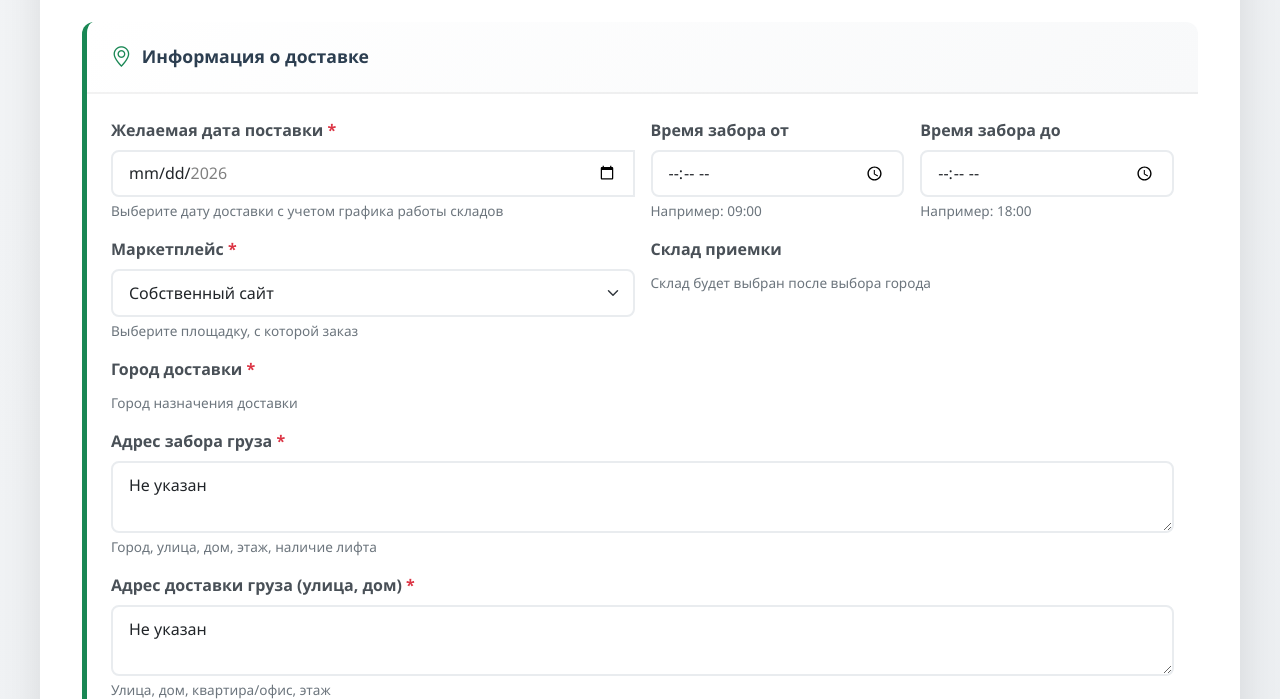
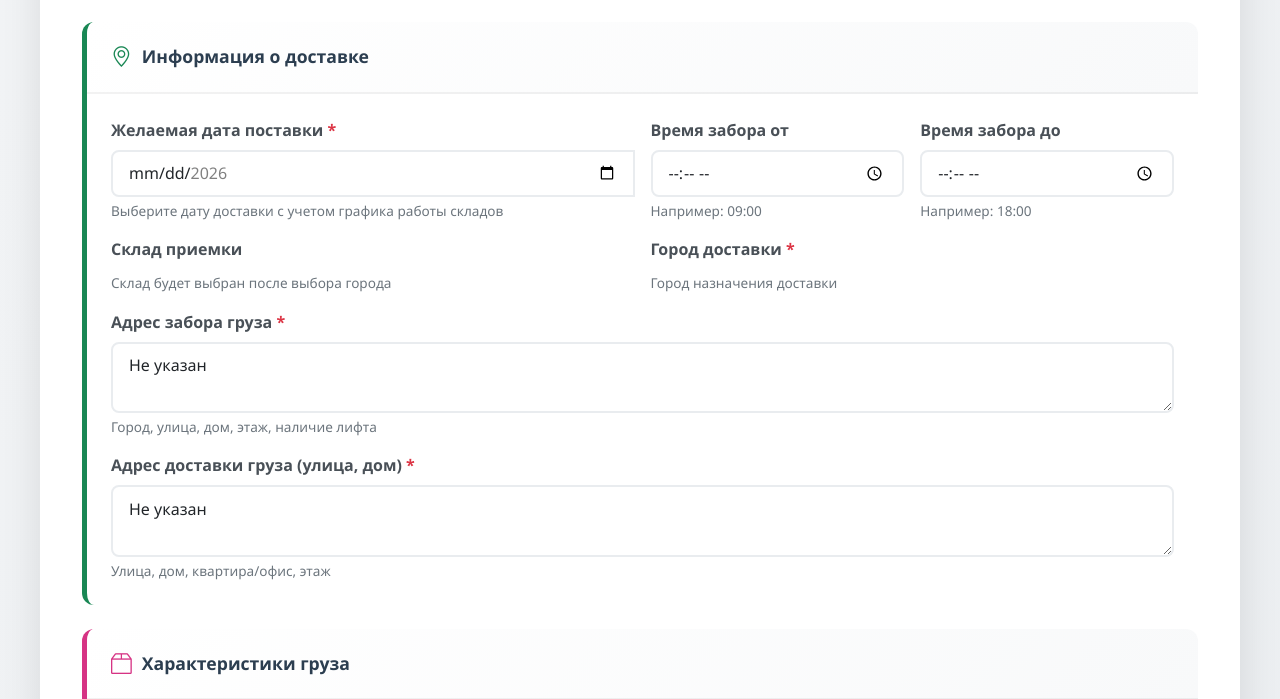
Before and after one commit to ilmir-muslim/crm_logistic, a Django app: page /order/pickup/ in a window 1280 px wide. Shown: the part 2561-3260 px from the top of the page. Run offline with Django 5.2, Linux system fonts and the light colour scheme; data that the repository does not hold is empty.

Commit message:
удалить дату поставки на мп и поле маркет плейс

```diff
--- a/create_all_test_data.py
+++ b/create_all_test_data.py
@@ -374,7 +374,6 @@ pickup_addresses_pickup = [
     "Владивосток, ул. Светланская, 50",
 ]
 
-marketplaces = ["Wildberries", "Ozon", "Яндекс.Маркет", "Собственный сайт", "Другое"]
 
 # Получаем список складов для привязки
 warehouse_list = list(Warehouse.objects.all())
@@ -402,7 +401,6 @@ for i in range(25):
         client_company=clients[i % len(clients)],
         client_phone=f"+7916{3000000 + i*1000}",
         client_email=f"client{i}@example.com",
-        marketplace=marketplaces[i % len(marketplaces)],
         desired_delivery_date=date.today() + timedelta(days=(i % 7) + 2),
         delivery_address=f"ул. Доставки, д.{i+1}, кв.{i%10+1}",
         invoice_number=f"INV-{1000+i}" if i % 3 == 0 else None,
--- a/logistic/admin.py
+++ b/logistic/admin.py
@@ -7,7 +7,6 @@ class DeliveryOrderAdmin(admin.ModelAdmin):
     list_display = [
         "tracking_number",
         "shipped_at",
-        "fulfilled_at",
         "delivery_date",
         "sender_display",
         "recipient_display",
@@ -44,7 +43,6 @@ class DeliveryOrderAdmin(admin.ModelAdmin):
                 "fields": (
                     "tracking_number",
                     "shipped_at",
-                    "fulfilled_at",
                     "delivery_date",
                     "sender",
                     "pickup_address",
--- a/logistic/forms.py
+++ b/logistic/forms.py
@@ -209,7 +209,6 @@ class DeliveryOrderCreateForm(forms.ModelForm):
         model = DeliveryOrder
         fields = [
             "shipped_at",
-            "fulfilled_at",
             "delivery_date",
             "sender",
             "pickup_address",
@@ -230,9 +229,6 @@ class DeliveryOrderCreateForm(forms.ModelForm):
         widgets = {
             "shipped_at": forms.DateInput(
                 attrs={"type": "date", "class": "form-control", "required": "required"}
-            ),
-            "fulfilled_at": forms.DateInput(
-                attrs={"type": "date", "class": "form-control"}
             ),
             "delivery_date": forms.DateInput(
                 attrs={"type": "date", "class": "form-control", "required": "required"}
--- a/logistic/models.py
+++ b/logistic/models.py
@@ -18,10 +18,6 @@ class DeliveryOrder(models.Model):
         ("shipped", "Отправлено"),
     ]
     shipped_at = models.DateField(null=True, blank=True, verbose_name='Дата отгрузки со склада')
-
-    fulfilled_at = models.DateField(
-        null=True, blank=True, verbose_name="Дата поставки на МП"
-    )
 
     delivery_date = models.DateField(
         null=True, blank=True, verbose_name="Дата доставки"
--- a/order_form/forms.py
+++ b/order_form/forms.py
@@ -183,7 +183,6 @@ class ClientPickupForm(forms.ModelForm):
         model = PickupOrder
         fields = [
             "delivery_address",
-            "marketplace",
             "desired_delivery_date",
             "pickup_address",
             "quantity",
@@ -221,7 +220,6 @@ class ClientPickupForm(forms.ModelForm):
                     "placeholder": "Улица, дом, квартира/офис, этаж, наличие лифта",
                 }
             ),
-            "marketplace": forms.Select(attrs={"class": "form-select"}),
             "quantity": forms.NumberInput(
                 attrs={
                     "class": "form-control",
@@ -302,7 +300,6 @@ class ClientPickupForm(forms.ModelForm):
         labels = {
             "delivery_city": "Город доставки *",
             "delivery_address": "Адрес доставки (улица, дом) *",
-            "marketplace": "Маркетплейс *",
             "desired_delivery_date": "Желаемая дата поставки *",
             "pickup_address": "Адрес забора груза *",
             "quantity": "Количество мест *",
@@ -460,7 +457,6 @@ class ClientPickupForm(forms.ModelForm):
             instance.notes = f"""
             Клиент: {client.name} (ID: {client.id})
             ИНН: {client.inn or 'Не указан'}
-            Маркетплейс: {self.cleaned_data.get('marketplace', 'Не указан')}
 
             {instance.notes or ''}
             """
--- a/pickup/admin.py
+++ b/pickup/admin.py
@@ -116,7 +116,6 @@ class PickupOrderAdmin(admin.ModelAdmin):
                 "fields": (
                     "sender",
                     "recipient",
-                    "marketplace",
                 )
             },
         ),
--- a/pickup/forms.py
+++ b/pickup/forms.py
@@ -81,7 +81,6 @@ class PickupOrderForm(forms.ModelForm):
             "contact_person",
             "sender",
             "recipient",
-            "marketplace",
             "desired_delivery_date",
             "invoice_number",
             "receiving_warehouse",
@@ -116,7 +115,6 @@ class PickupOrderForm(forms.ModelForm):
                     "placeholder": "ФИО лица для выдачи груза",
                 }
             ),
-            "marketplace": forms.Select(attrs={"class": "form-select"}),
             "desired_delivery_date": forms.DateInput(
                 attrs={"type": "date", "class": "form-control"}
             ),
--- a/pickup/models.py
+++ b/pickup/models.py
@@ -68,14 +68,6 @@ class PickupOrder(models.Model):
     Заявка на забор груза от клиента
     """
 
-    MARKETPLACE_CHOICES = [
-        ("Wildberries", "Wildberries"),
-        ("Ozon", "Ozon"),
-        ("Яндекс.Маркет", "Яндекс.Маркет"),
-        ("SberMarket", "SberMarket"),
-        ("Собственный сайт", "Собственный сайт"),
-        ("Другое", "Другое"),
-    ]
 
     STATUS_CHOICES = [
         ("ready", "Готова к выдаче"),
@@ -137,13 +129,6 @@ class PickupOrder(models.Model):
         help_text="Контрагент, который получает груз",
     )
 
-    marketplace = models.CharField(
-        max_length=50,
-        choices=MARKETPLACE_CHOICES,
-        verbose_name="Маркетплейс",
-        help_text="Площадка, с которой заказ",
-        default="Собственный сайт",
-    )
     order_1c_number = models.CharField(
         max_length=50,
         verbose_name="№ заказа в 1С",
--- a/templates/logistic/delivery_order_detail.html
+++ b/templates/logistic/delivery_order_detail.html
@@ -28,7 +28,6 @@
                 <h5 class="border-bottom pb-2 mb-3">Основная информация</h5>
                 <table class="table table-bordered">
                     <tr><th>Дата отгрузки со склада:</th><td>{{ order.shipped_at|date:"d.m.Y"|default:"-" }}</td></tr>
-                    <tr><th>Дата поставки на МП:</th><td>{{ order.fulfilled_at|date:"d.m.Y"|default:"-" }}</td></tr>
                     <tr>
                         <th style="width: 40%">Дата доставки:</th>
                         <td>{{ order.delivery_date|date:"d.m.Y" }}</td>
--- a/templates/order_form/emails/confirmation_email.txt
+++ b/templates/order_form/emails/confirmation_email.txt
@@ -6,7 +6,6 @@
 Контактное лицо: {{ order.client_name }}
 Телефон: {{ order.client_phone }}
 Email: {{ order.client_email }}
-Маркетплейс: {{ order.marketplace }}
 Дата поставки: {{ order.desired_delivery_date|date:"d.m.Y" }}
 Адрес забора: {{ order.pickup_address }}
 Адрес доставки: {{ order.delivery_address }}
--- a/templates/order_form/emails/operator_notification.html
+++ b/templates/order_form/emails/operator_notification.html
@@ -20,10 +20,6 @@
         <tr>
             <td style="padding: 8px; border: 1px solid #ddd; font-weight: bold;">Email:</td>
             <td style="padding: 8px; border: 1px solid #ddd;">{{ order.client_email }}</td>
-        </tr>
-        <tr>
-            <td style="padding: 8px; border: 1px solid #ddd; font-weight: bold;">Маркетплейс:</td>
-            <td style="padding: 8px; border: 1px solid #ddd;">{{ order.marketplace }}</td>
         </tr>
         <tr>
             <td style="padding: 8px; border: 1px solid #ddd; font-weight: bold;">Дата поставки:</td>
--- a/templates/order_form/emails/operator_notification.txt
+++ b/templates/order_form/emails/operator_notification.txt
@@ -6,7 +6,6 @@
 Контактное лицо: {{ order.client_name }}
 Телефон: {{ order.client_phone }}
 Email: {{ order.client_email }}
-Маркетплейс: {{ order.marketplace }}
 Дата поставки: {{ order.desired_delivery_date|date:"d.m.Y" }}
 Адрес забора: {{ order.pickup_address }}
 Адрес доставки: {{ order.delivery_address }}
--- a/templates/order_form/pickup_form.html
+++ b/templates/order_form/pickup_form.html
@@ -977,22 +977,6 @@
                                     Например: 18:00
                                 </div>
                             </div>
-
-                            <div class="col-md-6">
-                                <label for="{{ form.marketplace.id_for_label }}" class="form-label required">
-                                    Маркетплейс
-                                </label>
-                                {{ form.marketplace }}
-                                {% if form.marketplace.errors %}
-                                <div class="invalid-feedback d-block">
-                                    {{ form.marketplace.errors.0 }}
-                                </div>
-                                {% endif %}
-                                <div class="form-text">
-                                    Выберите площадку, с которой заказ
-                                </div>
-                            </div>
-
                             <div class="col-md-6">
                                 <label class="form-label">
                                     Склад приемки
```
Also changed, not shown: logistic/views.py (+0 -8 lines), templates/logistic/delivery_order_create_form.html (+0 -10 lines), templates/pickup/pickup_order_form.html (+0 -12 lines), logistic/migrations/0016_remove_deliveryorder_fulfilled_at.py (added), pickup/migrations/0017_remove_pickuporder_marketplace.py (added).
